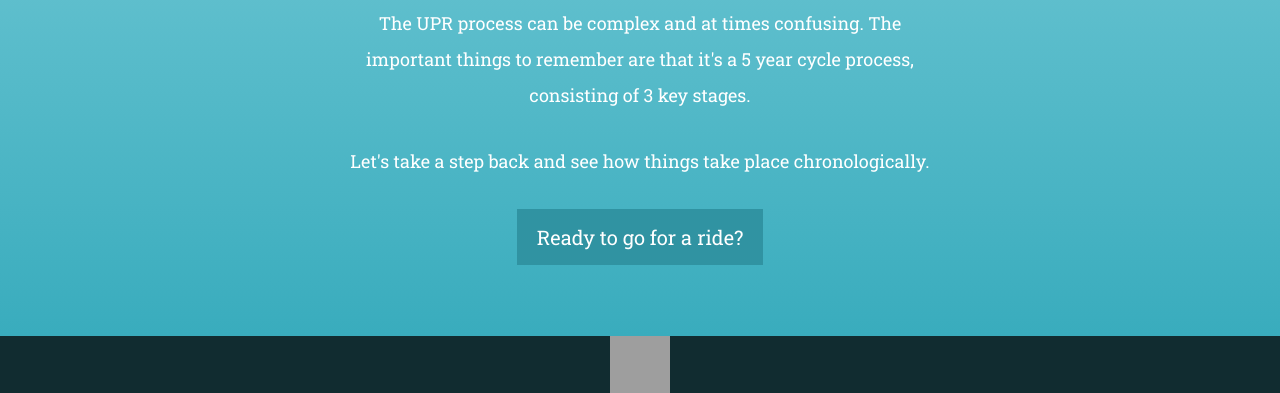
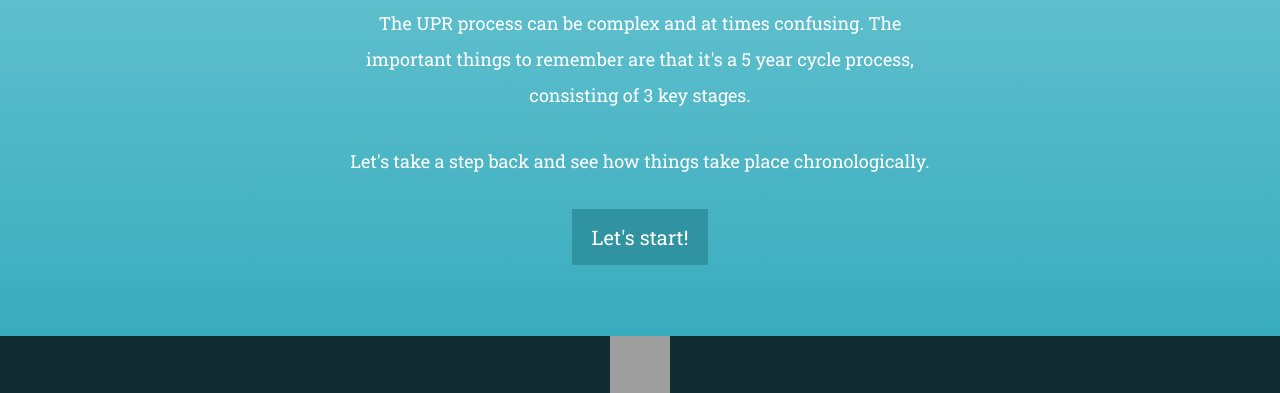
Before and after one commit to Alquimia-Global/alquimia-global.github.io, a plain HTML site: page index.html in a window 1280 px wide. Shown: the part 157-550 px from the top of the page. Drawn offline with nearby package versions, Linux system fonts and the light colour scheme; grey boxes are pictures that could not be loaded.

Commit message:
Updated button text

```diff
--- a/index.html
+++ b/index.html
@@ -21,7 +21,7 @@
 			<h1 class="page-title">UPR: A Visual Timeline</h1>
 			<p class="page-description">The UPR process can be complex and at times confusing. The important things to remember are that it's a 5 year cycle process, consisting of 3 key stages.</p>
 			<p class="page-description">Let's take a step back and see how things take place chronologically.</p>
-			<p class="scroll-button" onClick="$('.post-wrapper .post:first-child .stem-overlay .icon').click();">Ready to go for a ride?</p>
+			<p class="scroll-button" onClick="$('.post-wrapper .post:first-child .stem-overlay .icon').click();">Let's start!</p>
 		</div>
 
 	</div> <!-- section-inner -->
```
